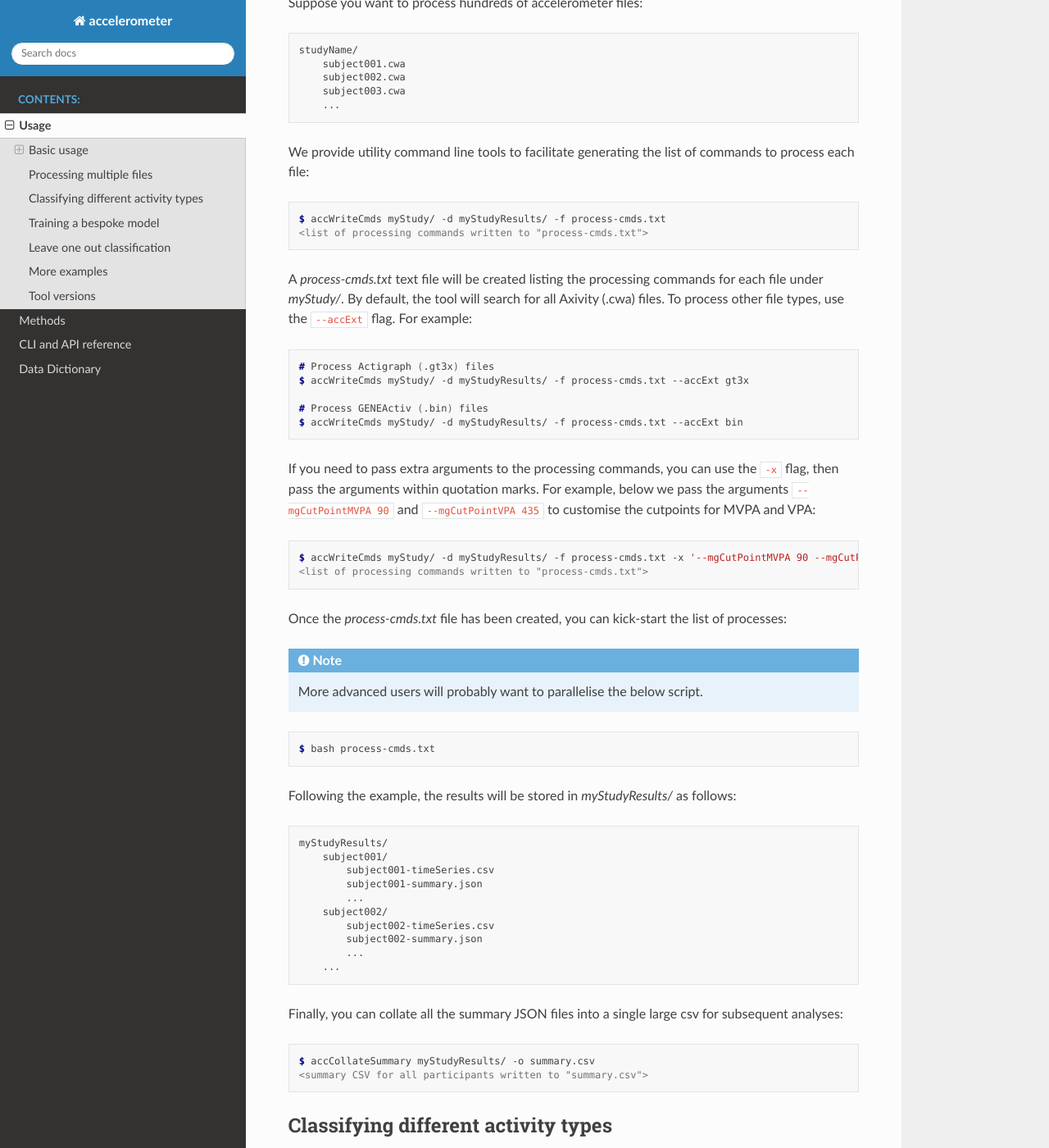
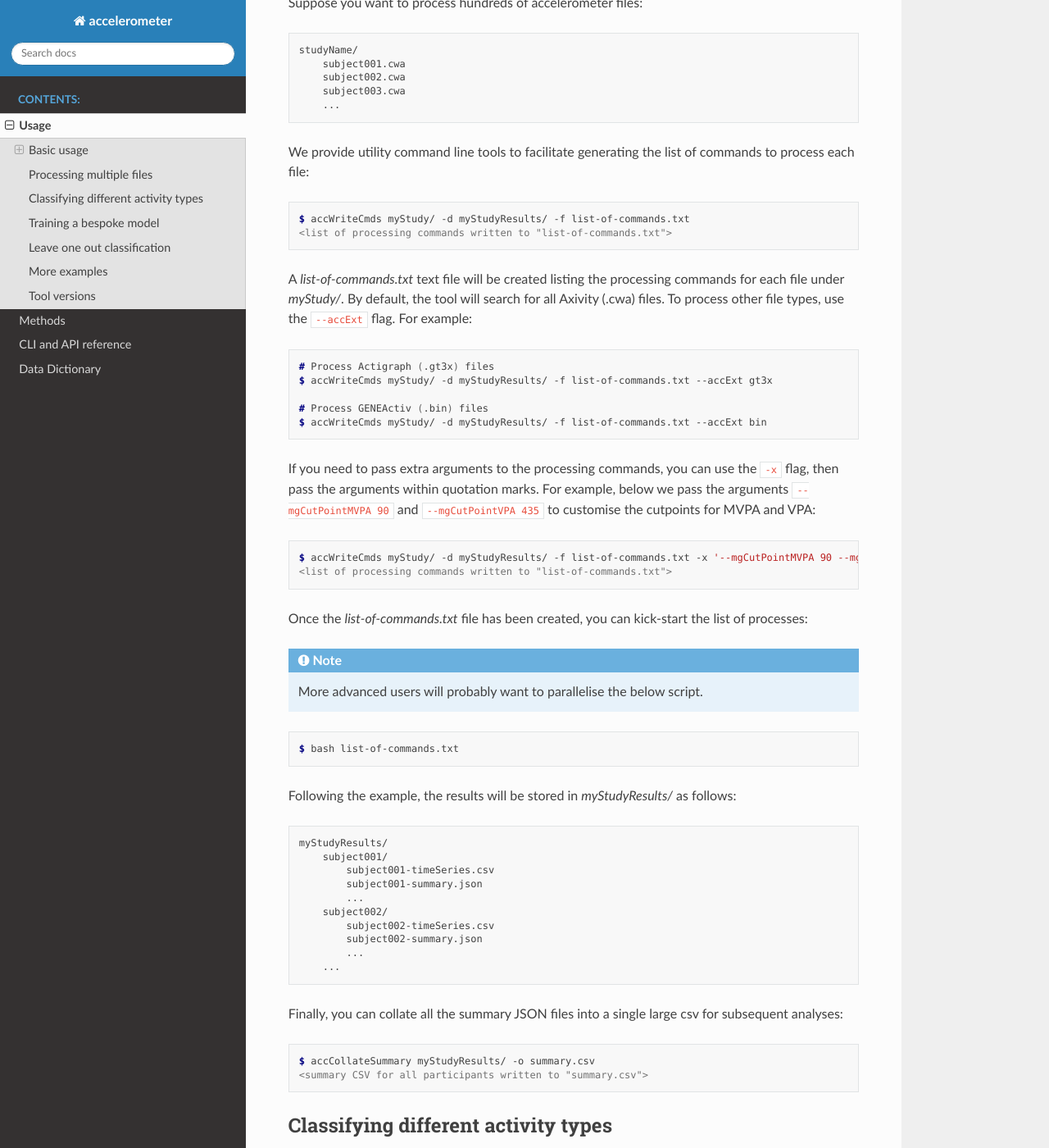
Before and after one commit to OxWearables/biobankAccelerometerAnalysis, a Sphinx documentation site: the page built from docs/source/usage.rst, in a window 1280 px wide and 1400 px high, scrolled down 2254 px. Shown: the whole window at 82% size. Built offline with Sphinx 7.4.7 and the Read the Docs theme 2.0.0, drawn with Linux system fonts in a browser that asks for light colours.

Commit message:
refactor: processCmds -> list-of-commands

```diff
--- a/docs/source/usage.rst
+++ b/docs/source/usage.rst
@@ -115,10 +115,10 @@ commands to process each file:
 
 .. code-block:: console
 
-    $ accWriteCmds myStudy/ -d myStudyResults/ -f process-cmds.txt
-    <list of processing commands written to "process-cmds.txt">
+    $ accWriteCmds myStudy/ -d myStudyResults/ -f list-of-commands.txt
+    <list of processing commands written to "list-of-commands.txt">
 
-A `process-cmds.txt` text file will be created listing the processing commands
+A `list-of-commands.txt` text file will be created listing the processing commands
 for each file under `myStudy/`.
 By default, the tool will search for all Axivity (.cwa) files.
 To process other file types, use the :code:`--accExt` flag. For example:
@@ -126,10 +126,10 @@ To process other file types, use the :code:`--accExt` flag. For example:
 .. code-block:: console
 
     # Process Actigraph (.gt3x) files
-    $ accWriteCmds myStudy/ -d myStudyResults/ -f process-cmds.txt --accExt gt3x
+    $ accWriteCmds myStudy/ -d myStudyResults/ -f list-of-commands.txt --accExt gt3x
 
     # Process GENEActiv (.bin) files
-    $ accWriteCmds myStudy/ -d myStudyResults/ -f process-cmds.txt --accExt bin
+    $ accWriteCmds myStudy/ -d myStudyResults/ -f list-of-commands.txt --accExt bin
 
 If you need to pass extra arguments to the processing commands, you can use the
 :code:`-x` flag, then pass the arguments within quotation marks. For example,
@@ -138,10 +138,10 @@ below we pass the arguments :code:`--mgCutPointMVPA 90` and
 
 .. code-block:: console
 
-    $ accWriteCmds myStudy/ -d myStudyResults/ -f process-cmds.txt -x '--mgCutPointMVPA 90 --mgCutPointVPA 435'
-    <list of processing commands written to "process-cmds.txt">
+    $ accWriteCmds myStudy/ -d myStudyResults/ -f list-of-commands.txt -x '--mgCutPointMVPA 90 --mgCutPointVPA 435'
+    <list of processing commands written to "list-of-commands.txt">
 
-Once the `process-cmds.txt` file has been created, you can kick-start the list of
+Once the `list-of-commands.txt` file has been created, you can kick-start the list of
 processes:
 
 .. note::
@@ -150,7 +150,7 @@ processes:
 
 .. code-block:: console
 
-    $ bash process-cmds.txt
+    $ bash list-of-commands.txt
 
 Following the example, the results will be stored in `myStudyResults/` as follows:
 
@@ -202,9 +202,9 @@ subsequent analyses:
 .. Our python utility function can then re-write processing cmds as follows:
 .. ::
 ..     from accelerometer import accUtils
-..     accUtils.writeStudyAccProcessCmds("myStudy/", cmdsFile="process-cmds-recalibration.txt", \
+..     accUtils.writeStudyAccProcessCmds("myStudy/", cmdsFile="list-of-commands-recalibration.txt", \
 ..        outDir="myStudyResults/", filesID="myStudyResults/files-calibration.csv", cmdOptions="--skipCalibration True")
-..     # <list of processing commands written to "process-cmds-recalibration.txt">
+..     # <list of processing commands written to "list-of-commands-recalibration.txt">
 
 .. These 'reprocessed' files can then be processed as outlined in the section above.
 
```
Also changed, not shown: 2 other files.
